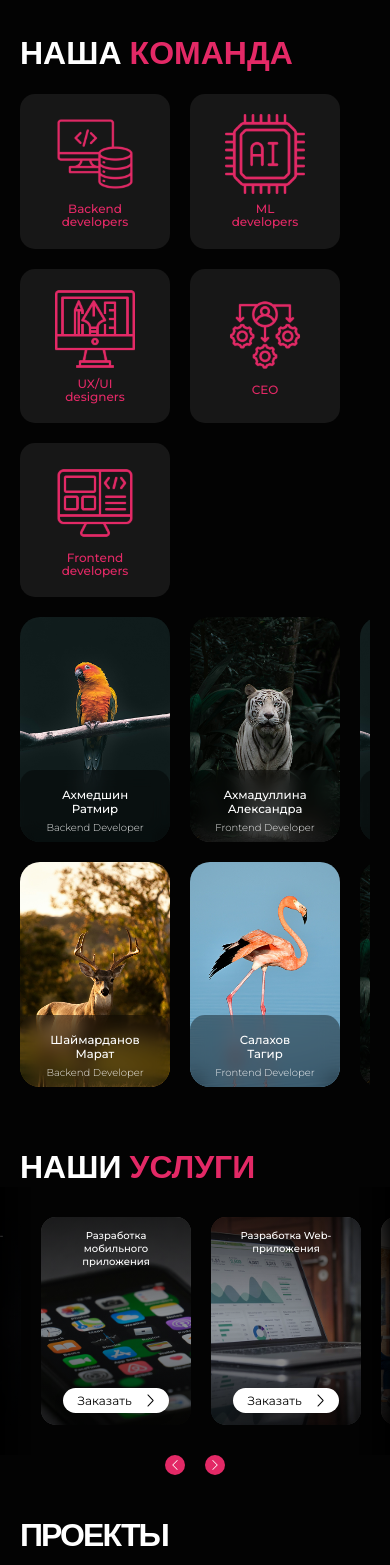
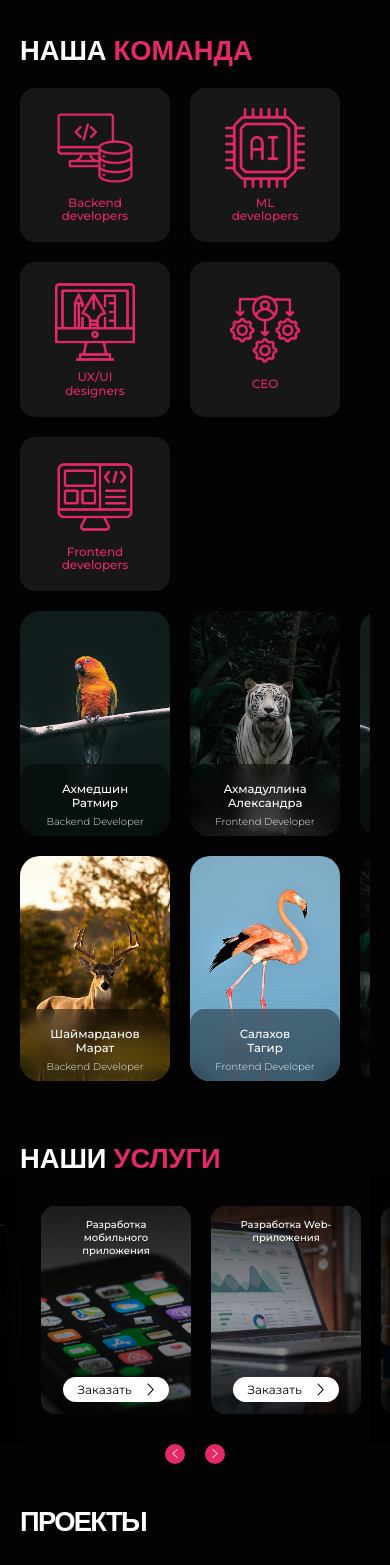
Before and after one commit to Insafch1k/-business_card, an Angular app in the folder vizitka/: page / in a window 390 px wide. Shown: the part 432-1997 px from the top of the page. Built offline with nearby package versions, Linux system fonts and the light colour scheme.

Commit message:
уменьшила размер заголовков блоков

```diff
--- a/vizitka/src/app/components/contacts/contacts.component.scss
+++ b/vizitka/src/app/components/contacts/contacts.component.scss
@@ -9,7 +9,7 @@ h2 {
   position: relative;
   font-family: "Space Grotesk", sans-serif;
   font-weight: 700;
-  font-size: clamp(32px, 7vw, 96px);
+  font-size: clamp(20px, 7vw, 84px);
   letter-spacing: -0.06em;
   text-transform: uppercase;
   color: #fff;
--- a/vizitka/src/app/components/projects/projects.component.scss
+++ b/vizitka/src/app/components/projects/projects.component.scss
@@ -8,7 +8,7 @@
 h2 {
   font-family: "Space Grotesk", sans-serif;
   font-weight: 700;
-  font-size: clamp(32px, 7vw, 96px);
+  font-size: clamp(20px, 7vw, 84px);
   letter-spacing: -0.06em;
   text-transform: uppercase;
   color: #fff;
@@ -25,7 +25,7 @@ h2 {
 
 .project-description {
   font-family: "Space Grotesk", sans-serif;
-  font-weight: 700;
+  font-weight: 500;
   font-size: 40px;
   letter-spacing: -0.06em;
   color: #fff;
--- a/vizitka/src/app/components/questions/questions.component.scss
+++ b/vizitka/src/app/components/questions/questions.component.scss
@@ -8,7 +8,7 @@
 .questions-title {
   font-family: Space Grotesk, sans-serif;
   font-weight: 700;
-  font-size: clamp(32px, 7vw, 96px);
+  font-size: clamp(20px, 7vw, 84px);
   line-height: 1.3;
   letter-spacing: -0.06em;
   text-transform: uppercase;
--- a/vizitka/src/app/components/services/services.component.scss
+++ b/vizitka/src/app/components/services/services.component.scss
@@ -11,7 +11,7 @@
 }
 
 .services-title {
-  font-size: clamp(32px, 7vw, 96px);
+  font-size: clamp(20px, 7vw, 84px);
   font-family: "Space Grotesk", sans-serif;
   margin: 0;
   font-weight: 600;
--- a/vizitka/src/app/components/team/team.component.scss
+++ b/vizitka/src/app/components/team/team.component.scss
@@ -13,7 +13,7 @@
 
 .team-title {
   text-align: left;
-  font-size: clamp(32px, 7vw, 96px);
+  font-size: clamp(20px, 7vw, 84px);
   font-family: "Space Grotesk", sans-serif;
   margin: 0 0 20px;
   line-height: 1.3;
```
